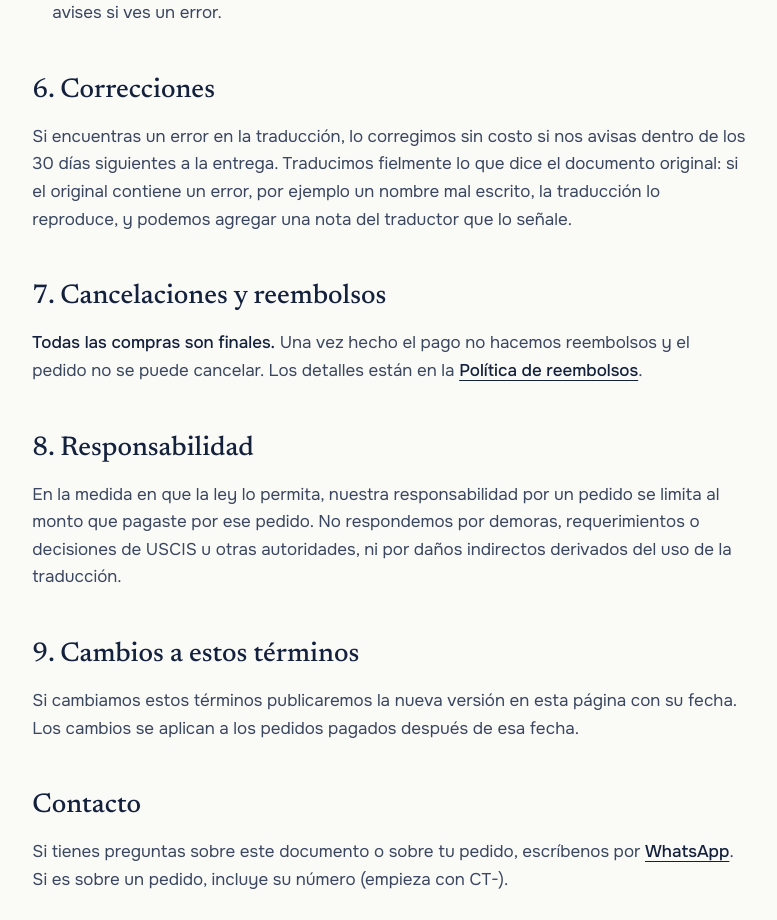
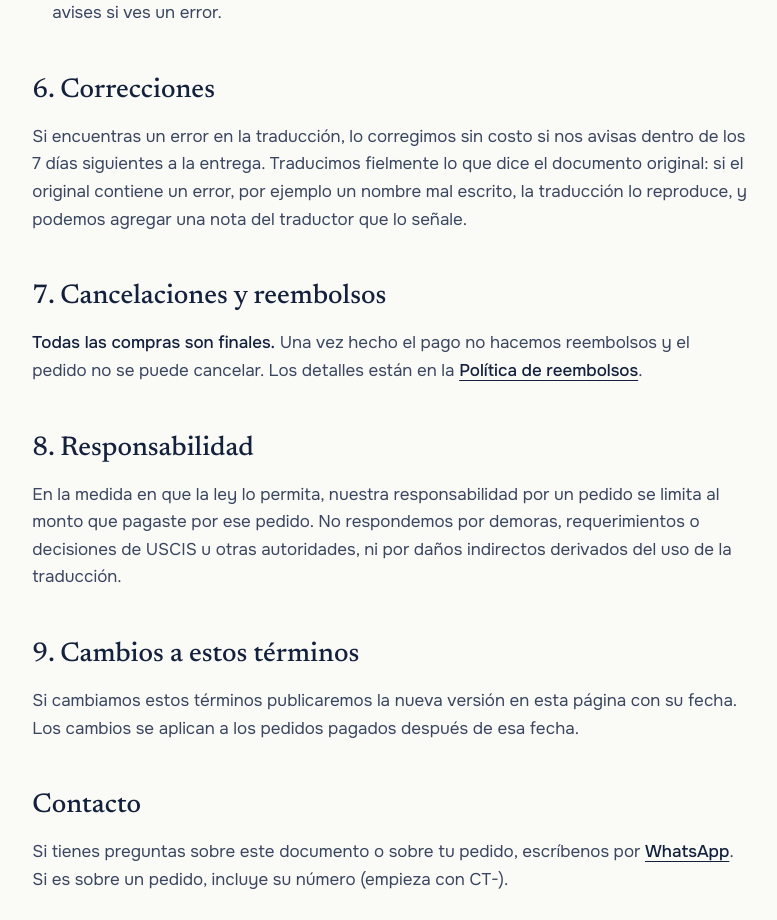
Before and after one commit to jorgelpsl/automalytics-web, a Next.js app in the folder traducciones-uscis/: page /terminos in a window 1280 px wide. Shown: the part 1920-2840 px from the top of the page, without its empty margins (437-1214 px from the left). Built offline with nearby package versions, Linux system fonts and the light colour scheme; no server answers.

Commit message:
Certa: correct translation errors within 7 days of delivery, not 30
Co-Authored-By: Claude Opus 5.5 <noreply@anthropic.com>
Claude-Session: https://claude.ai/code/session_013ARALet1s4FzoMZVawUyVY

```diff
--- a/traducciones-uscis/src/data/legal.ts
+++ b/traducciones-uscis/src/data/legal.ts
@@ -7,4 +7,4 @@ export const LEGAL_PAGES = [
 ] as const;
 
 /** Days after delivery during which translation errors are corrected at no cost. */
-export const CORRECTION_DAYS = 30;
+export const CORRECTION_DAYS = 7;
```
